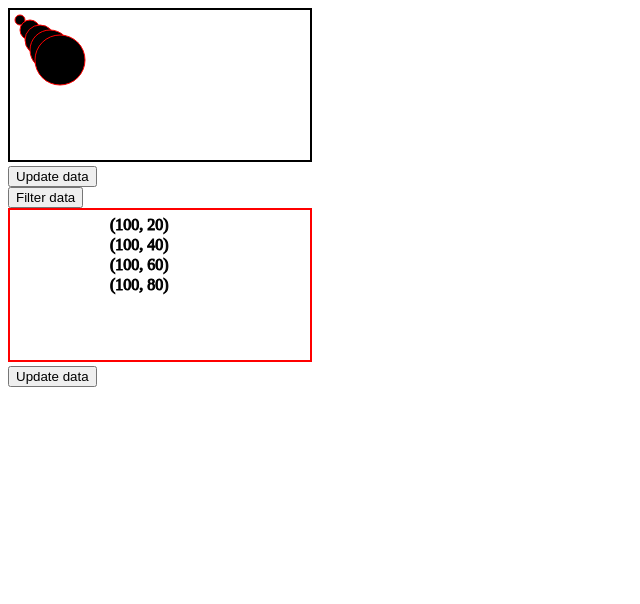
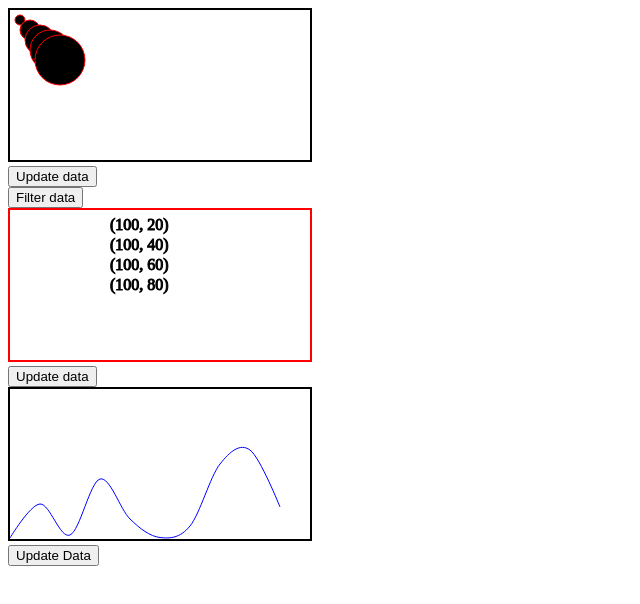
Before and after one commit to nicolasmatthewlee/d3-gallery, a React (Create React App) app: page / in a window 1280 px wide. Shown: the top 604 px of the page, without its empty margins (0-640 px from the left). Built offline with nearby package versions, Linux system fonts and the light colour scheme.

Commit message:
created curved line chart

```diff
--- a/src/App.js
+++ b/src/App.js
@@ -1,6 +1,7 @@
 import { CircleChart } from "./components/circle-chart";
 import { Diagram2 } from "./components/diagram-2";
 import { CitiesChart } from "./components/cities-chart";
+import { LineChart } from "./components/line-chart";
 
 function App() {
   return (
@@ -8,6 +9,7 @@ function App() {
       <CircleChart />
       <Diagram2 />
       <CitiesChart />
+      <LineChart />
     </div>
   );
 }
--- a/src/components/cities-chart.js
+++ b/src/components/cities-chart.js
@@ -1,8 +1,10 @@
-import { select, csv } from "d3";
+import { select, csv, json } from "d3";
 
-import data from "../cities.csv";
+import citiesData from "../cities.csv";
+import tweetData from "../tweets.json";
 
 export const CitiesChart = () => {
-  csv(data, (data) => console.log(data));
+  // csv(citiesData, (data) => console.log(data));
+  // console.log(tweetData.tweets);
   return <div className="cities-chart"></div>;
 };
--- /dev/null
+++ b/src/components/line-chart.js
@@ -0,0 +1,48 @@
+import { useEffect, useState, useRef } from "react";
+import { select, line, curveCardinal } from "d3";
+
+import "./styles/chart.css";
+
+export const LineChart = () => {
+  const [data, setData] = useState([1, 35, 4, 60, 20, 1.5, 13, 75, 89, 32]);
+  const svgRef = useRef();
+
+  useEffect(() => {
+    const svg = select(svgRef.current);
+    const myLine = line()
+      .x((value, index) => index * 30)
+      .y((value) => 150 - value)
+      .curve(curveCardinal);
+    // 150 is the height, so subtract by 150
+    // to have y-values start from lower left coordinate
+    // curve(curveCardinal) smooths out the data
+
+    // data() links each path element to a piece of data.
+    // Must wrap data array in an array so it only makes 1 path
+    // element
+
+    // join() Appends, removes and reorders elements as necessary
+    // to match the data that was previously bound by selection.data,
+    // returning the merged, entered, and updated selection
+
+    // attr() adds the attribute "d" and the value of the svg path
+    // in an svg element, the d attribute defines a path to be drawn
+    svg
+      .selectAll("path")
+      .data([data])
+      .join("path")
+      .attr("d", (value) => myLine(value))
+      .attr("fill", "none")
+      .attr("stroke", "blue");
+  }, [data]);
+
+  return (
+    <div>
+      <svg className="chart" ref={svgRef}></svg>
+      <br />
+      <button onClick={() => setData(data.map((v) => v + 0.2 * v))}>
+        Update Data
+      </button>
+    </div>
+  );
+};
--- /dev/null
+++ b/src/components/styles/chart.css
@@ -0,0 +1,3 @@
+.chart {
+    border: 2px solid black;
+}
```
